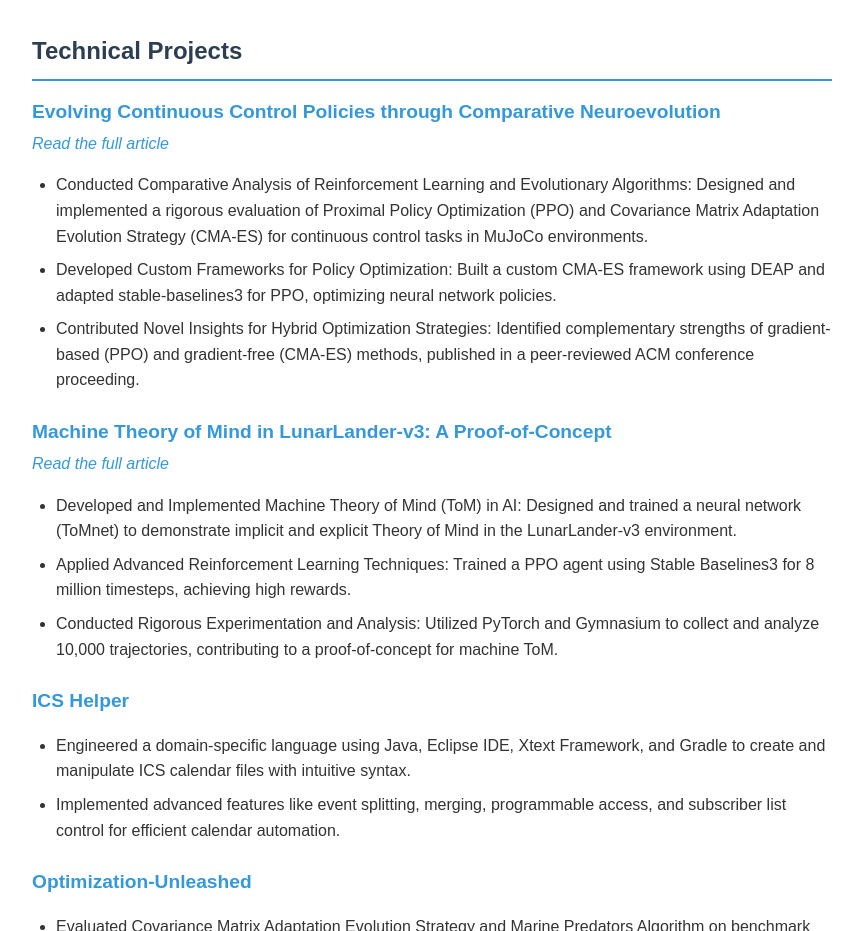
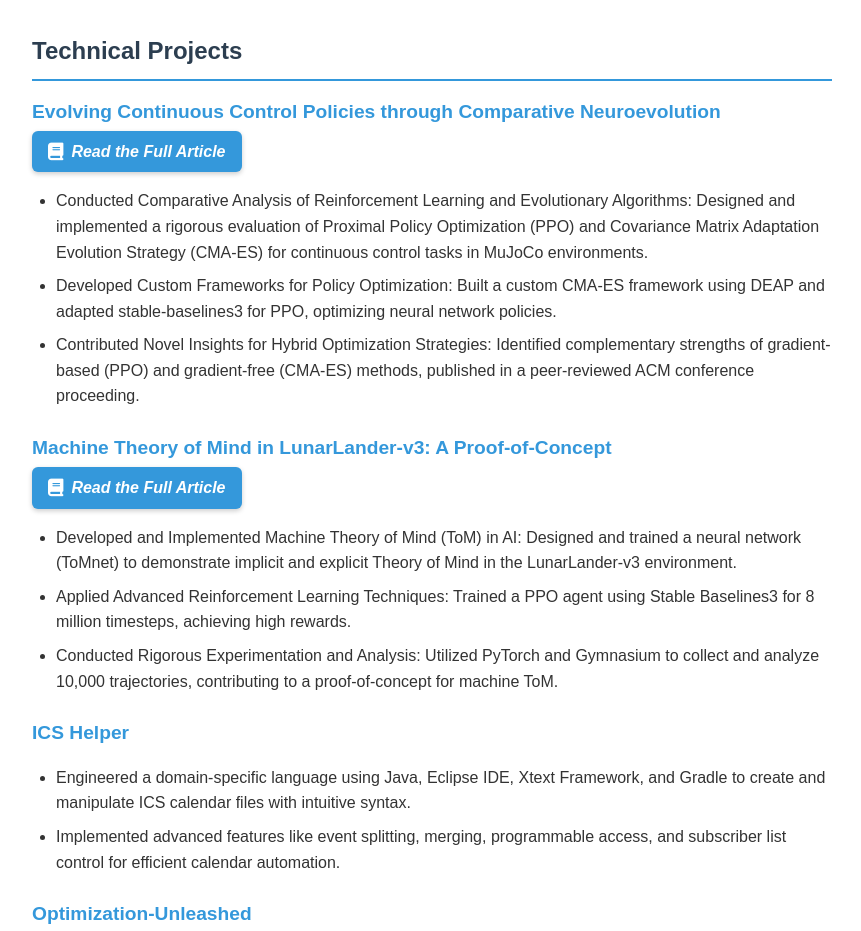
Before and after one commit to PawanKumarrr/personal-website, a plain HTML site: page index.html in a window 1280 px wide. Shown: the part 2220-3151 px from the top of the page, without its empty margins (208-1069 px from the left). Drawn offline with Linux system fonts and the light colour scheme.

Commit message:
Updated changes

```diff
--- a/index.html
+++ b/index.html
@@ -76,9 +76,9 @@
             transform: scale(1.1);
         }
         .social-links .email { color: #ea4335; }
-        .social-links .github { color: #ffffff !important; } /* Changed to white to match ResearchGate */
+        .social-links .github { color: #ffffff !important; }
         .social-links .linkedin { color: #0077b5; }
-        .social-links .researchgate { color: #ffffff !important; } /* Kept white as requested */
+        .social-links .researchgate { color: #ffffff !important; }
         .social-links .leetcode { color: #f7a41d; }
         .social-links .lab { color: #6b48ff; }
         .cv-link {
@@ -172,6 +172,28 @@
         }
         a:hover {
             text-decoration: underline;
+        }
+        .article-link {
+            display: inline-flex;
+            align-items: center;
+            gap: 0.5rem;
+            font-size: 1rem;
+            font-weight: bold;
+            text-decoration: none;
+            color: #fff;
+            background-color: #3498db;
+            padding: 0.5rem 1rem;
+            border-radius: 6px;
+            box-shadow: 0 2px 5px rgba(0, 0, 0, 0.2);
+            transition: background-color 0.3s, transform 0.3s;
+        }
+        .article-link:hover {
+            background-color: #2980b9;
+            transform: scale(1.05);
+            text-decoration: none;
+        }
+        .article-link i {
+            font-size: 1.1rem;
         }
         footer {
             text-align: center;
@@ -335,7 +357,11 @@
         <h2>Technical Projects</h2>
         <div class="project">
             <h3><a href="https://github.com/PawanKumarrr/PPO-vs-CMAES-MuJoCo">Evolving Continuous Control Policies through Comparative Neuroevolution</a></h3>
-            <p><a href="article.html">Read the full article</a></p>
+            <p>
+                <a href="article.html" class="article-link" title="Read the detailed article">
+                    <i class="fas fa-book"></i> Read the Full Article
+                </a>
+            </p>
             <ul>
                 <li>Conducted Comparative Analysis of Reinforcement Learning and Evolutionary Algorithms: Designed and implemented a rigorous evaluation of Proximal Policy Optimization (PPO) and Covariance Matrix Adaptation Evolution Strategy (CMA-ES) for continuous control tasks in MuJoCo environments.</li>
                 <li>Developed Custom Frameworks for Policy Optimization: Built a custom CMA-ES framework using DEAP and adapted stable-baselines3 for PPO, optimizing neural network policies.</li>
@@ -344,7 +370,11 @@
         </div>
         <div class="project">
             <h3><a href="https://github.com/PawanKumarrr/HCAI-theory-of-mind-gymnasium-lunar-lander">Machine Theory of Mind in LunarLander-v3: A Proof-of-Concept</a></h3>
-            <p><a href="lunarlander_article.html">Read the full article</a></p>
+            <p>
+                <a href="lunarlander_article.html" class="article-link" title="Read the detailed article">
+                    <i class="fas fa-book"></i> Read the Full Article
+                </a>
+            </p>
             <ul>
                 <li>Developed and Implemented Machine Theory of Mind (ToM) in AI: Designed and trained a neural network (ToMnet) to demonstrate implicit and explicit Theory of Mind in the LunarLander-v3 environment.</li>
                 <li>Applied Advanced Reinforcement Learning Techniques: Trained a PPO agent using Stable Baselines3 for 8 million timesteps, achieving high rewards.</li>
```
